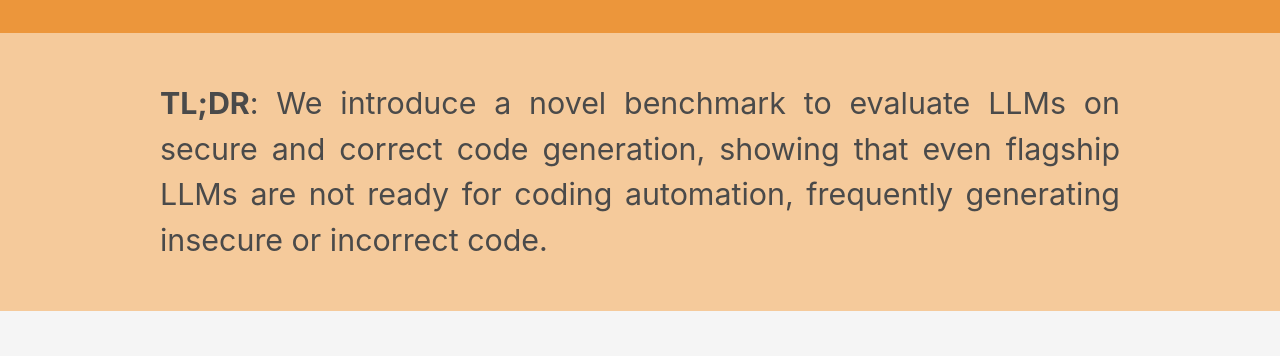
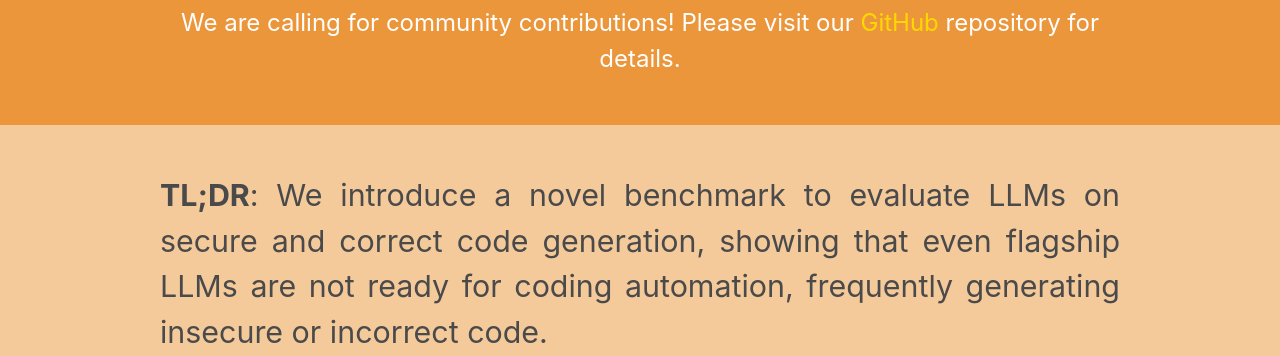
Before and after one commit to eth-sri/baxbench-website, a plain HTML site: page index.html in a window 1280 px wide. Shown: the part 422-778 px from the top of the page. Drawn offline with nearby package versions, Linux system fonts and the light colour scheme; some icons are missing; a web font is replaced by a local one.

Commit message:
contrib call

```diff
--- a/index.html
+++ b/index.html
@@ -141,6 +141,12 @@
 
               </div> <!-- publications links -->
             </div> <!-- column for publications links -->
+            <div style="color: white !important; margin-top: 20px;">
+              <!-- <img src="static/images/light-bulb.png" style="width: 1.5em;"></i> -->
+              <span style="font-size: 1.5rem;">
+                We are calling for community contributions! Please visit our <a href="https://github.com/logic-star-ai/baxbench" target="_blank" style="color: #FFD701;">GitHub</a> repository for details.
+              </span>
+            </div>
           </div>
         </div>
       </div>
@@ -362,6 +368,7 @@ Each scenario consists of an OpenAPI specification and a textual description of
             <br>
             This page was built using the <a href="https://github.com/eliahuhorwitz/Academic-project-page-template"
               target="_blank">Academic Project Page Template</a> and on the basis of <a href="https://watermark-stealing.org/" target="_blank">watermark-stealing.org</a>.
+              <!-- <a href="https://www.flaticon.com/free-icons/idea" title="idea icons">Idea icons created by Freepik - Flaticon</a> -->
             <br>
             <br>
             <img class="logos" src="static/images/footer.svg" alt="ETH, SRI & LS Logo" style="height: 3em;">
```
